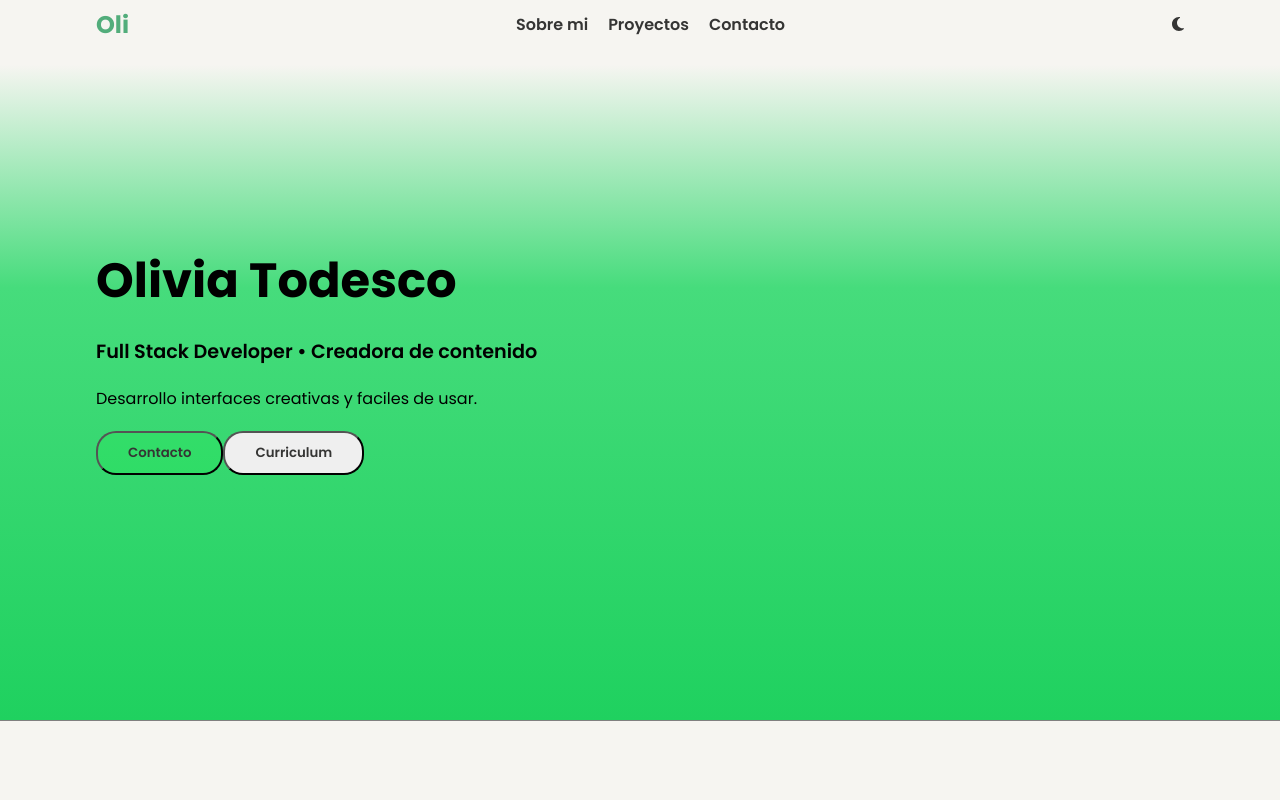
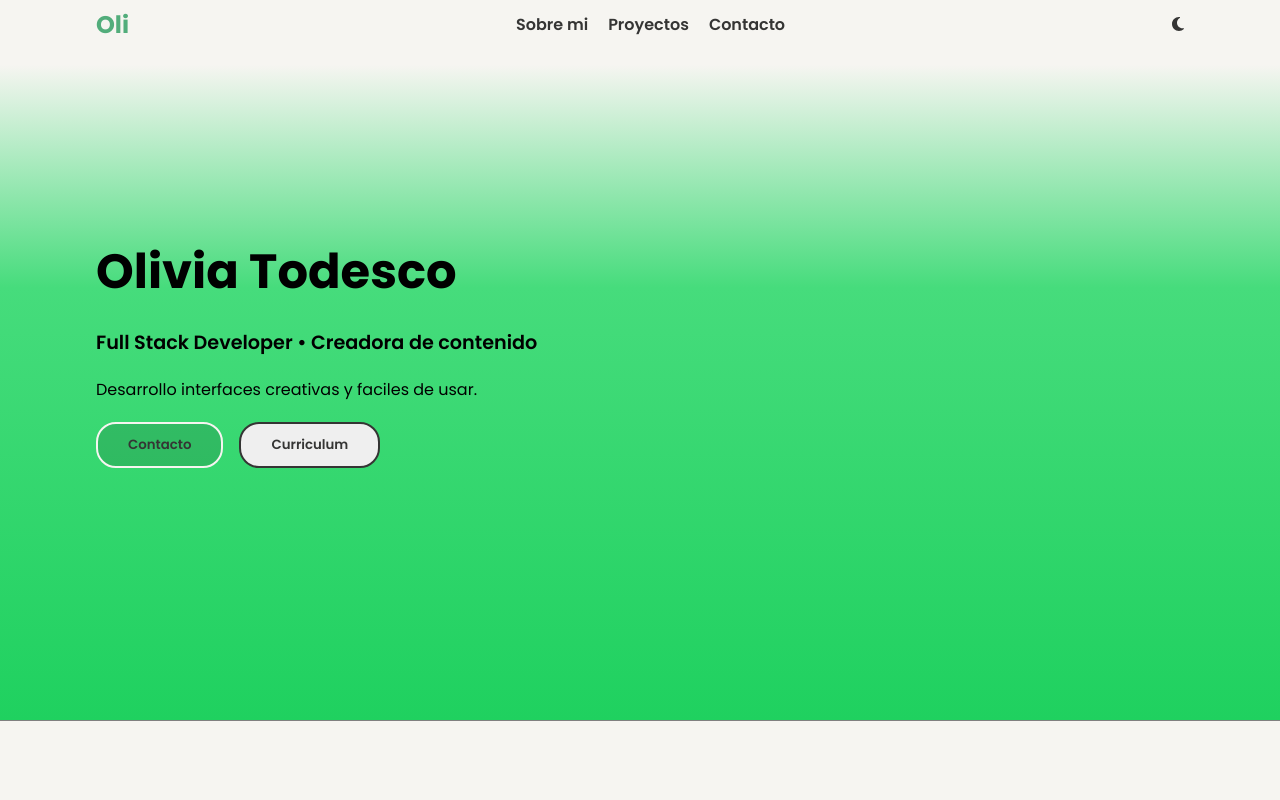
Before and after one commit to SrtaLiv/Portfolio-Vite, a React (Vite) app: page / in a window 1280 px wide. Shown: the top 800 px of the page. Built offline with nearby package versions, Linux system fonts and the light colour scheme; a web font is replaced by a local one.

Commit message:
arreglar colores..

```diff
--- a/src/components/Inicio/inicio.scss
+++ b/src/components/Inicio/inicio.scss
@@ -42,25 +42,29 @@
 
         section {
             animation: reveal 0.8s cubic-bezier(0.22, 0.61, 0.36, 1) 0.2s backwards;
+
         }
 
         button {
             background-color: themed("verdeDark");
             color: themed("textColor");
-            padding: 10px 30px;
+            padding: 11px 30px;
             border-radius: 20px;
             font-weight: 600;
             transition: ease-in 0.2s;
+            border: solid themed("verdeDark") 2px;
         }
         button:hover {
-            background-color: #32383f;
+            background-color: themed("bgSoft");
             cursor: pointer;
         }
         .btn-contacto {
-            background-color: rgba(0, 255, 38, 0.113);
+            border: 2px solid themed("bg");
+            background-color: rgba(0, 0, 0, 0.132);
+            margin: 0 1rem 1rem 0;
         }
         .btn-contacto:hover {
-            background-color: rgba(0, 255, 38, 0.336);
+            background-color: themed("bgSoft");
         }
     }
 }
--- a/src/style.scss
+++ b/src/style.scss
@@ -10,8 +10,7 @@ $themes: (
     textColor: #353534,
     bg: #f6f5f1,
     bg2: #ffffff,
-    logo: #247a4b,
-    bgSoft: #f6f3f3,
+    bgSoft: rgba(8, 62, 3, 0.212),
     textColorSoft: #555,
     border: rgb(34, 34, 34),
     primary: #52ad7b,
@@ -22,8 +21,7 @@ $themes: (
     verdeDark: #021306,
     bg: #021306,
     bg2: #000000,
-    logo: #247a4b,
-    bgSoft: #333,
+    bgSoft: #1b471a,
     textColorSoft: lightgray,
     border: #444,
     primary: #1ed760,
```
